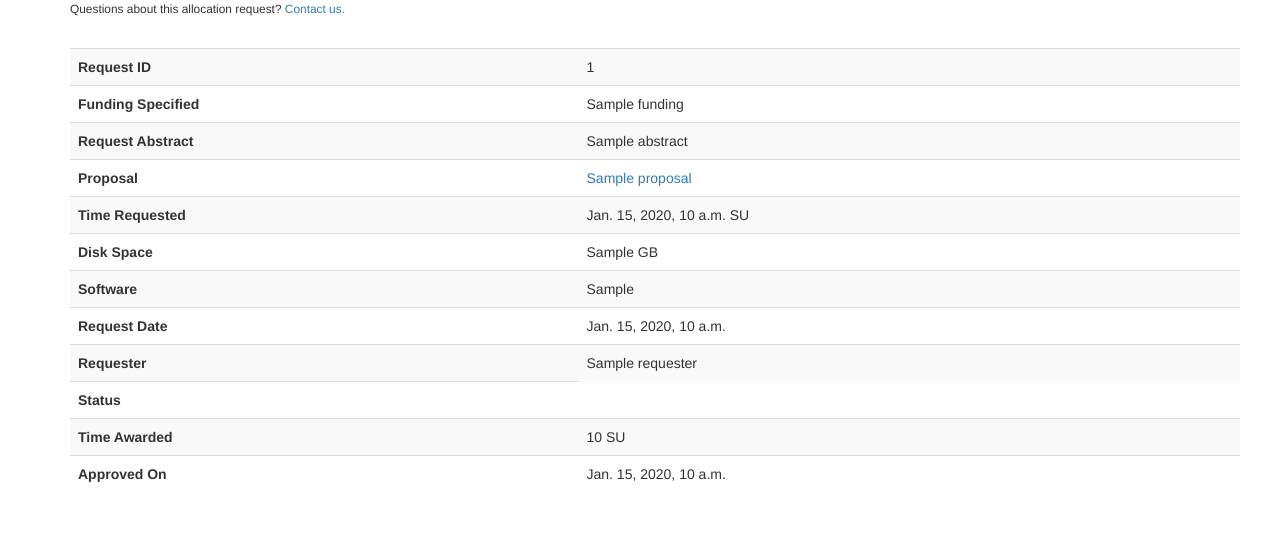
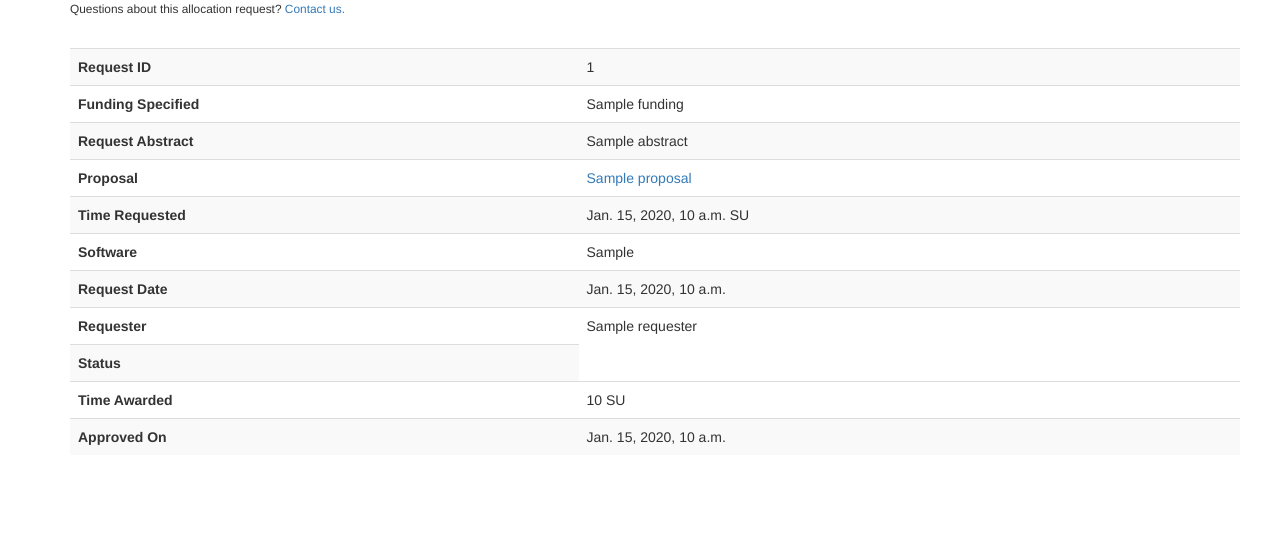
Before and after one commit to ResearchComputing/RCAMP, a Django app: template rcamp/projects/templates/allocation-request-detail.html in a window 1280 px wide. Shown: the part 839-1391 px from the top of the page. After the commit the page ends 1284 px from the top, so only its background shows below. Run offline with Django 3.2, Linux system fonts and the light colour scheme; the template is opened without the code that fills it: most values are stand-ins (such as "Sample title", 1, 10 or a date in 2020); some libraries are stand-ins or nearby versions.

Commit message:
Removed disk space from request details page.

```diff
--- a/rcamp/projects/templates/allocation-request-detail.html
+++ b/rcamp/projects/templates/allocation-request-detail.html
@@ -52,10 +52,6 @@
         <td>{{ object.time_requested }} SU</td>
       </tr>
       <tr>
-        <td><strong>Disk Space</strong></td>
-        <td>{{ object.disk_space }} GB</td>
-      </tr>
-      <tr>
         <td><strong>Software</strong></td>
         <td>{{ object.software_request }}</td>
       </tr>
```
